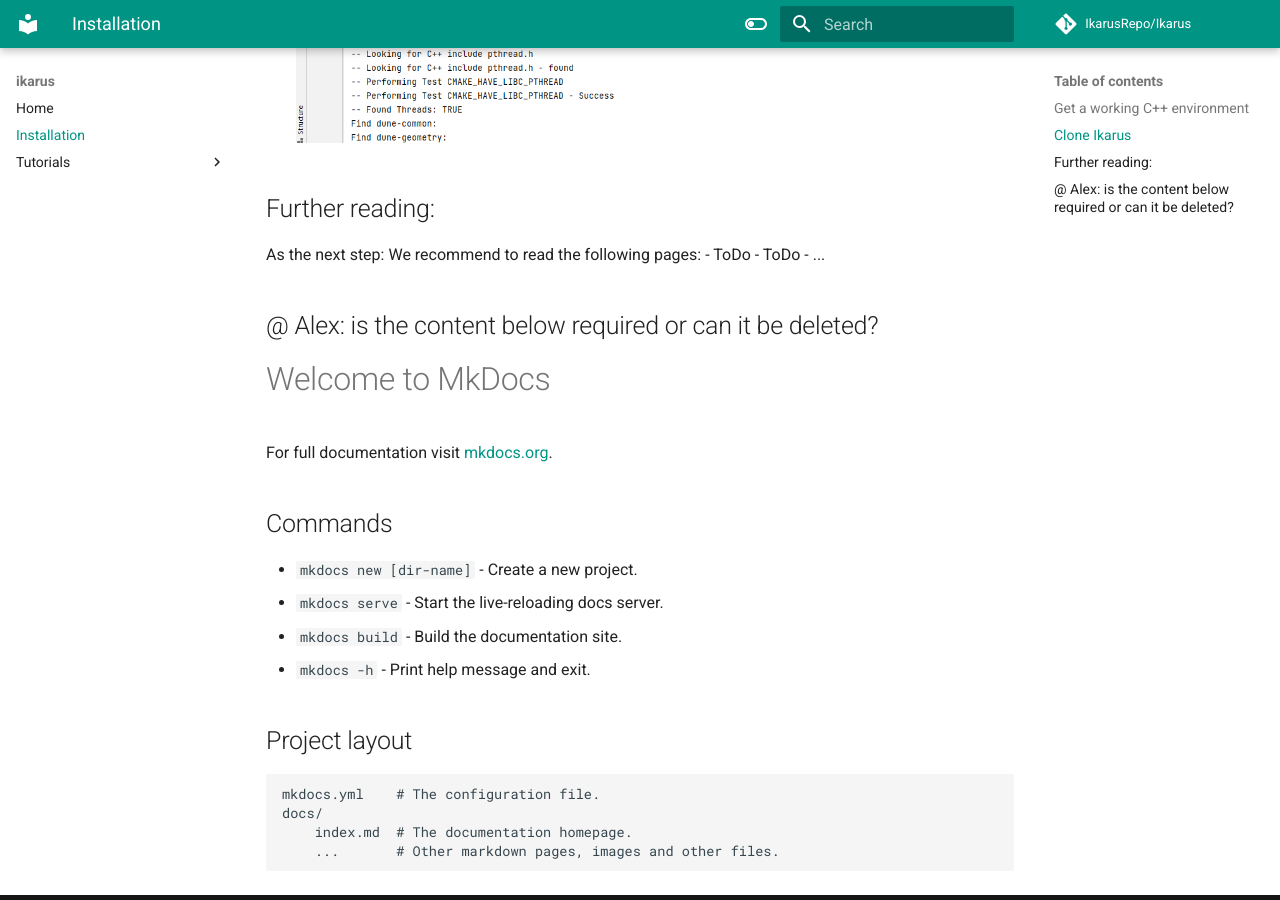
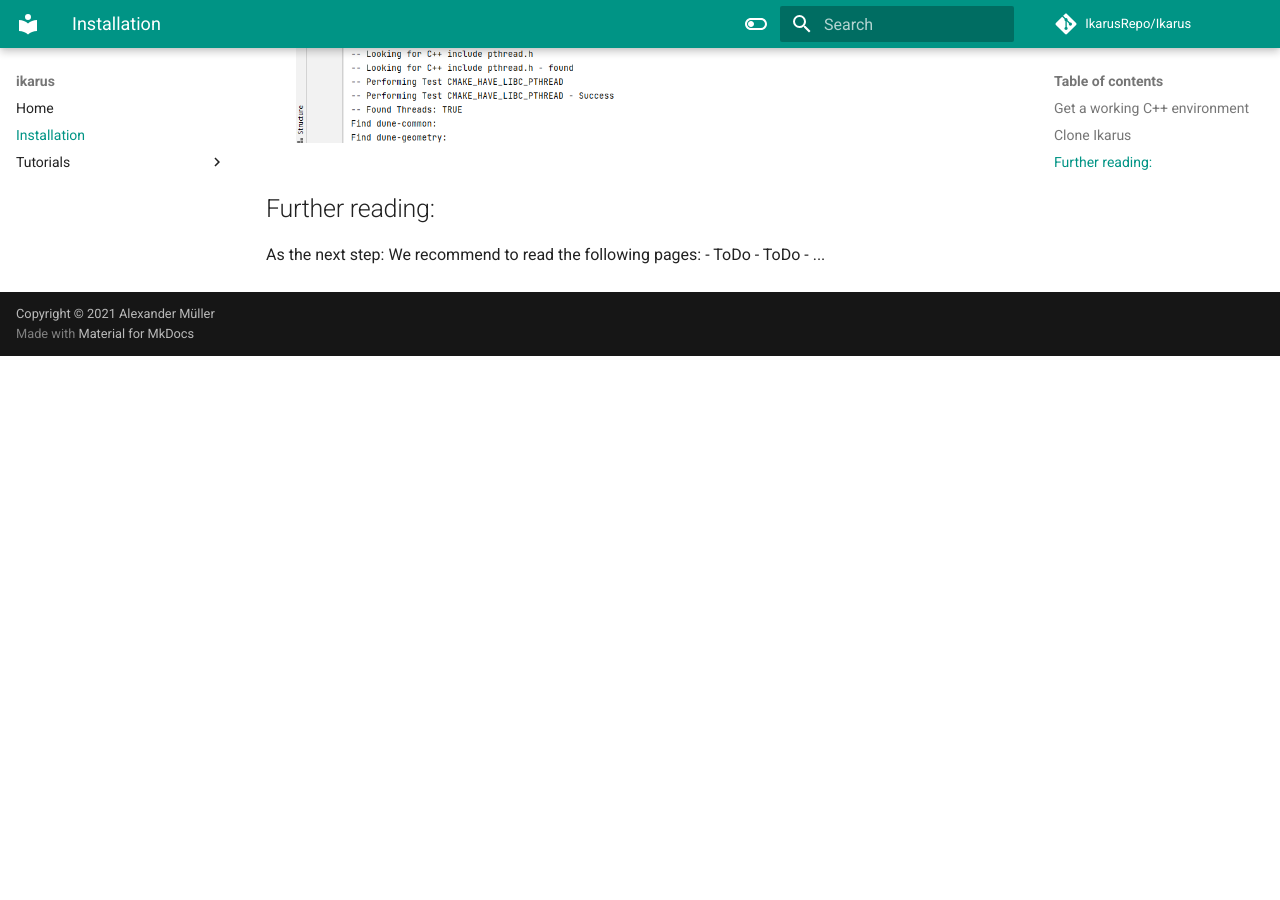
Before and after one commit to ikarus-project/ikarus, an MkDocs documentation site: the page built from docs/website/installation.md, in a window 1280 px wide and 900 px high, scrolled down 1266 px. Built offline with MkDocs 1.6.1 and Material for MkDocs 9.7.7, drawn with Linux system fonts in a browser that asks for light colours; comment, search, counter and statistics services are not loaded; after the commit the page ends 1622 px from its top, so only the background shows below that.

Commit message:
remove unnecessary lines in installation doc

```diff
--- a/docs/website/installation.md
+++ b/docs/website/installation.md
@@ -34,26 +34,3 @@
 - ToDo
 - ToDo
 - ...
-
-
-## @ Alex: is the content below required or can it be deleted?
-
-
-
-# Welcome to MkDocs
-
-For full documentation visit [mkdocs.org](https://www.mkdocs.org).
-
-## Commands
-
-* `mkdocs new [dir-name]` - Create a new project.
-* `mkdocs serve` - Start the live-reloading docs server.
-* `mkdocs build` - Build the documentation site.
-* `mkdocs -h` - Print help message and exit.
-
-## Project layout
-
-    mkdocs.yml    # The configuration file.
-    docs/
-        index.md  # The documentation homepage.
-        ...       # Other markdown pages, images and other files.
```
